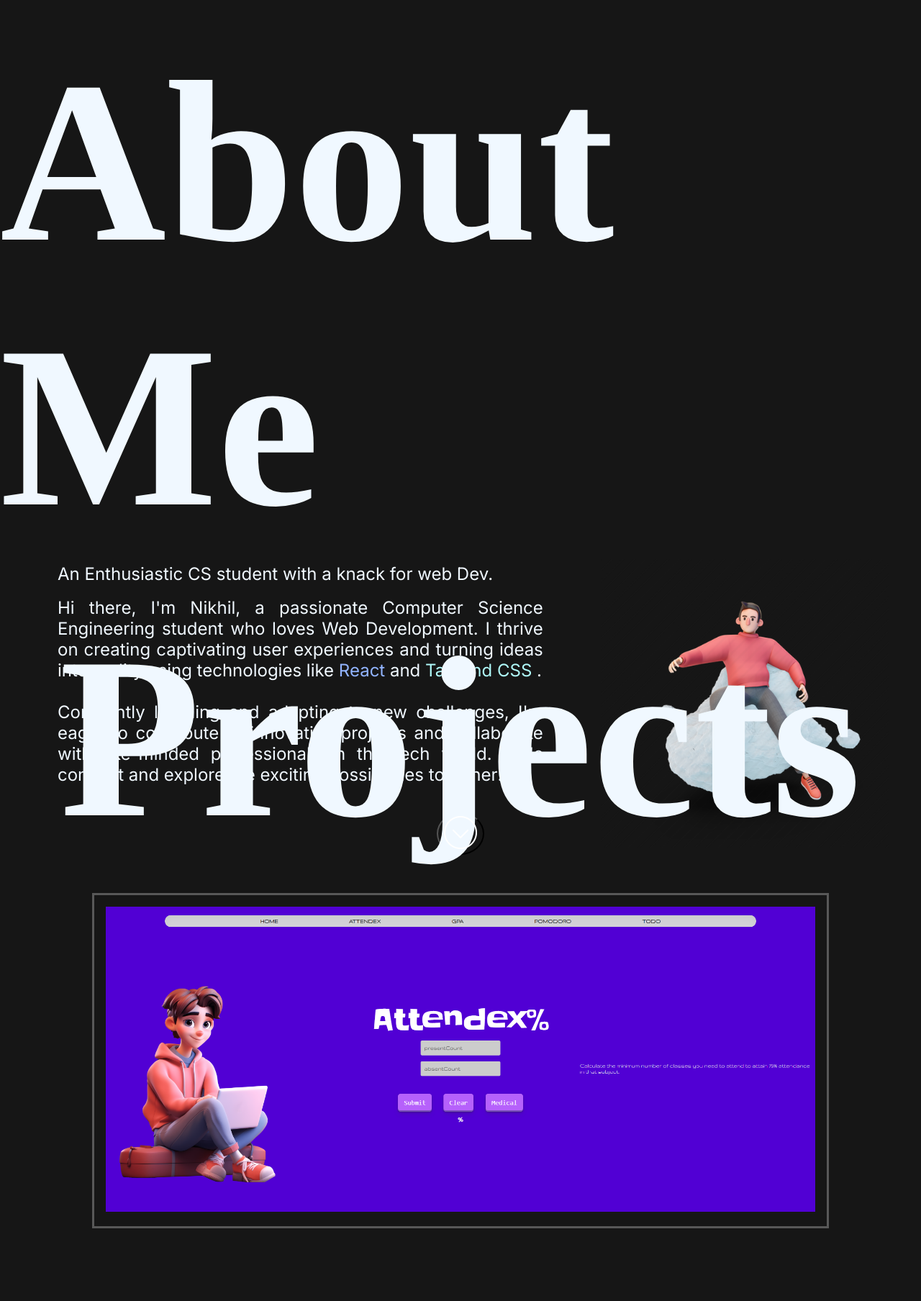
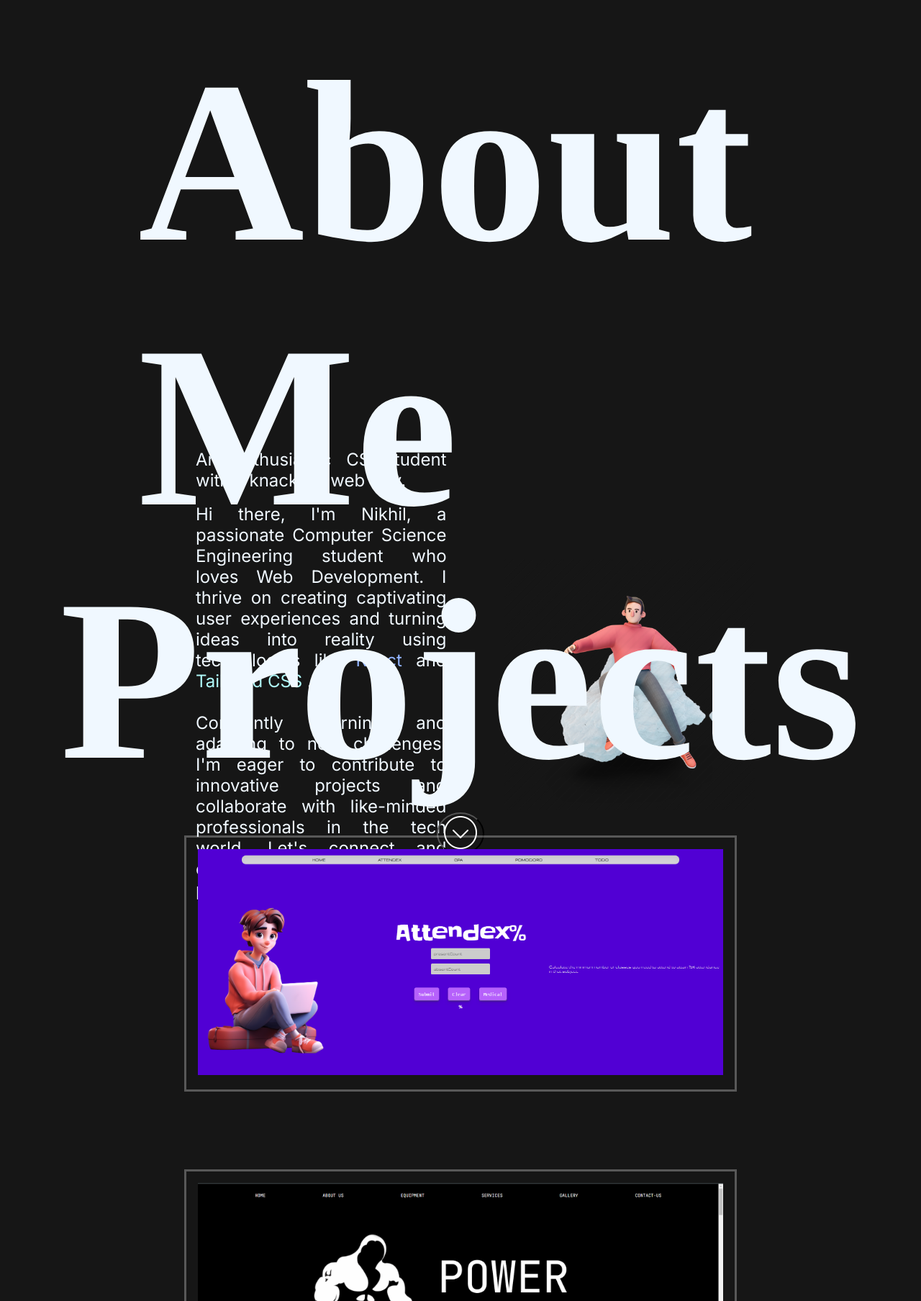
Before and after one commit to Juzznick/portfolioVanilla, a plain HTML site: page index.html in a window 1280 px wide. Shown: the part 775-2583 px from the top of the page at 72% size. Drawn offline with Linux system fonts and the light colour scheme; a web font is replaced by a local one.

```diff
--- a/index.html
+++ b/index.html
@@ -10,6 +10,7 @@
     <link rel="preconnect" href="https://fonts.gstatic.com" crossorigin>
     <link href="https://fonts.googleapis.com/css2?family=Inter:wght@100..900&display=swap" rel="stylesheet">
     <link href="https://fonts.googleapis.com/css2?family=Darker+Grotesque:wght@300..900&display=swap" rel="stylesheet">
+    <script src="main.js"></script>
     <title>
         Hey I'm Nikhil
     </title>
@@ -50,7 +51,7 @@
 
 
 
-    <div class="amain-div" id="amain-div">
+    <div class="amain-div reveal" id="amain-div">
         <h1 class="heading">
             About Me
         </h1>
@@ -83,7 +84,7 @@
 
 
 
-    <div class="pmain-div" id="pmain-div">
+    <div class="pmain-div reveal" id="pmain-div">
         <h1 class="heading">
             Projects
         </h1>
@@ -100,11 +101,11 @@
         </div>
     </div>
 
-    <div class="cmain-div" id="cmain-div">
+    <div class="cmain-div reveal" id="cmain-div">
         <h1 class="heading">
             Contact
         </h1>
-        <p>Nikhil</p>
+        <p>Nikhil Mukundan</p>
         <div class="cmain-sub">
             <a href="https://instagram.com/juzznick"><img src="res/insta.png" /></a>
             <a href="https://github.com/juzznick"><img src="res/github.png" /></a>
@@ -115,6 +116,7 @@
             <input placeholder="Description">
 
         </form>
+        <a href='res/cv.pdf' ><button class="cv-button">CV</button></a>
 
     </div>
 
--- /dev/null
+++ b/main.js
@@ -0,0 +1,15 @@
+window.addEventListener('scroll', reveal);
+function reveal(){
+    var reveals = document.querySelectorAll('.reveal');
+    for(var i=0; i<reveals.length;i++){
+        var windowheight = window.innerHeight;
+        var revealtop = reveals[i].getBoundingClientRect().top;
+        var revealpoint = 150;
+        if(revealtop < windowheight - revealpoint){
+            reveals[i].classList.add('active');
+        }
+        else{
+            reveals[i].classList.remove('active');
+        }
+    }
+}
--- a/style.css
+++ b/style.css
@@ -23,7 +23,9 @@
     position: sticky;
     z-index: 2;
     top:1rem;
-    background-color: rgb(184, 101, 33);
+    background-color: rgb(223, 132, 57);
+    /* border: solid .1rem rgb(223, 131, 57); */
+    backdrop-filter: blur(4px);
     width: 50%;
     padding: .6rem;
     border-radius: 3rem;
@@ -36,6 +38,7 @@
     font-family: 'Darker Grotesque';
     font-size: 1.5rem;
     cursor: pointer;
+    font-weight: 500;
 }
 .navBar ul{
     display: flex;
@@ -120,12 +123,13 @@
 
 }
 .amain-div{
+    width: 70%;
     display: flex;
     flex-direction: column;
     align-items: center;
     animation: FadeIn 1s ease;
-    height: 110vh;
-    scroll-margin-top: -5rem;
+    height: 100vh;
+    scroll-margin-top: -2rem;
 }
 .amain-div h1{
     margin: 5rem 0 0 0;
@@ -193,10 +197,9 @@
     display: flex;
     flex-direction: column;
     align-items: center;
-    scroll-margin: 3rem;
 }
 .psub-div{
-    width: 80%;
+    width: 60%;
     padding: 1rem;
     border: solid rgba(255, 255, 255, 0.281);
 }
@@ -223,3 +226,26 @@
         transform: scaleY(100%);
     }
 }
+
+.cv-button{
+    padding: .2rem 1rem .2rem 1rem;
+    margin-top: 1rem;
+    background-color: transparent;
+    border-radius: 1rem;
+    font-size: 1.5rem;
+    color: aliceblue;
+    border: solid orange .16rem;
+
+
+}
+
+
+.reveal{
+    transform: translateY(2rem);
+    opacity: 0;
+    transition: all 3s ease;
+}
+.reveal.active{
+    transform: translateY(0px);
+    opacity: 1;
+}
```
Also changed, not shown: 1 other file.
